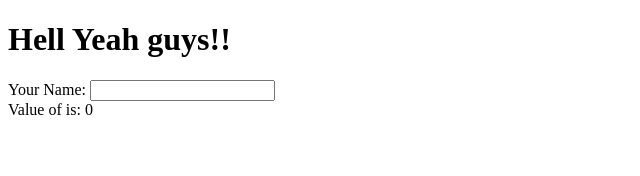
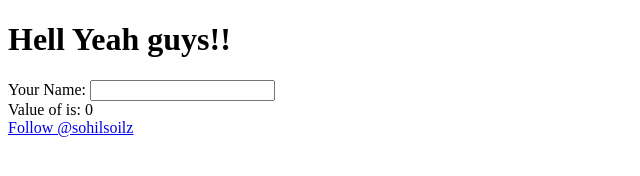
Before and after one commit to sohils/AngularProject, a plain HTML site: page index.html in a window 1280 px wide. Shown: the whole page, without its empty margins (0-640 px from the left). Drawn offline with Linux system fonts and the light colour scheme.

Commit message:
Added gitignore and follow-me on twitter button to this page

```diff
--- a/index.html
+++ b/index.html
@@ -18,5 +18,11 @@
         Value of {{name}} is: {{totalValue}}
       </div>
     </div>
+    <div>
+      <a class="twitter-follow-button"
+  href="https://twitter.com/sohilsoilz">
+Follow @sohilsoilz</a>
+    </div>
   </body>
+  <script src="http://platform.twitter.com/widgets.js" type="text/javascript"></script>
 </html>
```
Also changed, not shown: 1 other file.
